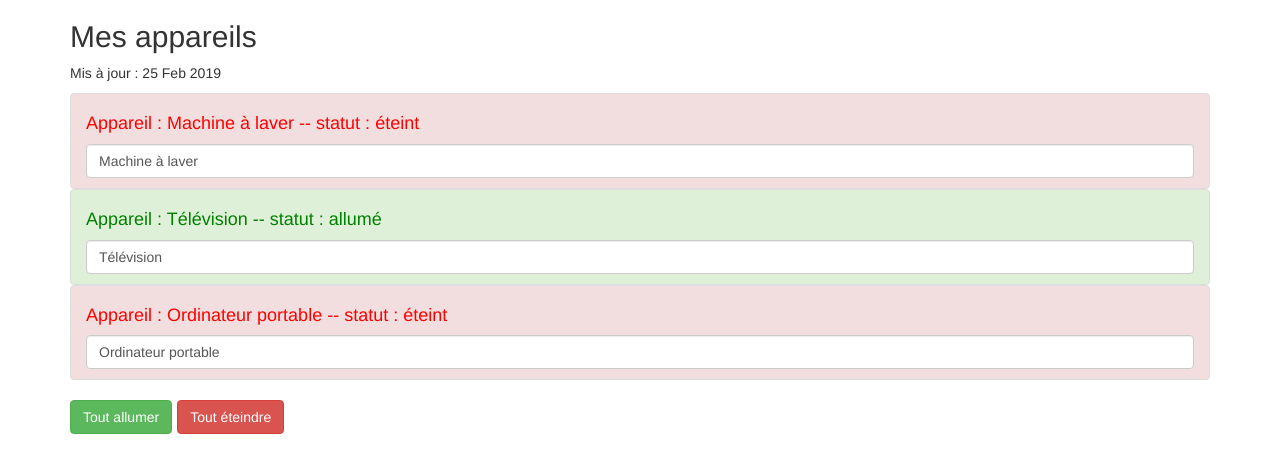
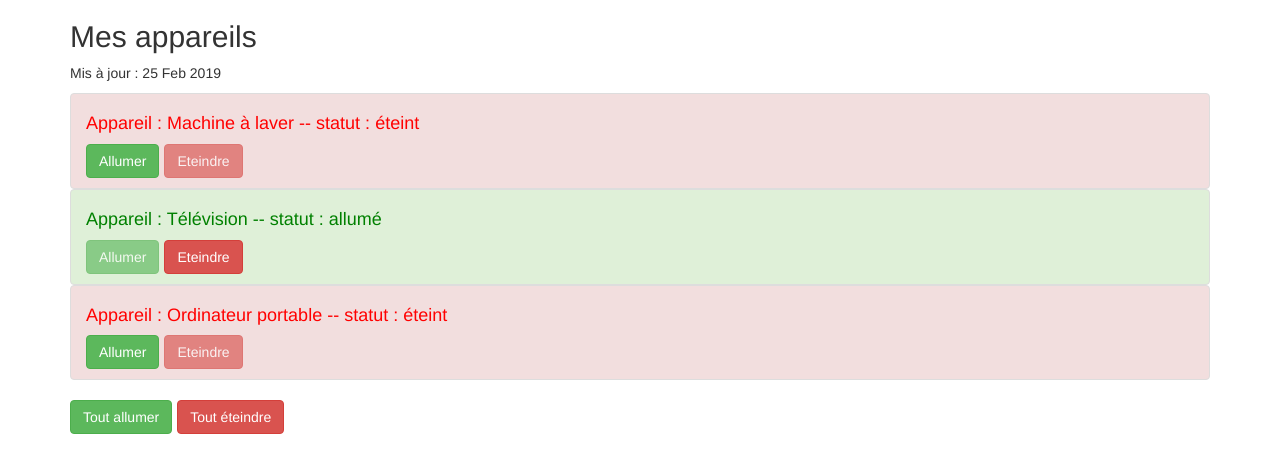
Before and after one commit to tdevilleduc/ocr-angular, an Angular app: page / in a window 1280 px wide. Shown: the top 472 px of the page. Built offline with nearby package versions, Linux system fonts and the light colour scheme.

Commit message:
[feat] chap9: ajout de fonctionnalités a appareilService pour allumer/eteindre un appareil spécifique

```diff
--- a/src/app/app.component.html
+++ b/src/app/app.component.html
@@ -6,7 +6,8 @@
       <p>Mis à jour : {{ lastUpdate | async | date: 'dd MMM yyyy' }}</p>
 
       <ul class="list-group">
-        <app-appareil *ngFor="let appareil of appareils"
+        <app-appareil *ngFor="let appareil of appareils; let i = index"
+                      [indexOfAppareil]="i"
                       [appareilName]="appareil.name"
                       [appareilStatus] = "appareil.status"></app-appareil>
       </ul>
--- a/src/app/appareil/appareil.component.html
+++ b/src/app/appareil/appareil.component.html
@@ -2,6 +2,13 @@
                 'list-group-item-success': appareilStatus === 'allumé',
                 'list-group-item-danger': appareilStatus === 'éteint' }">
   <h4 [ngStyle]="{ color: getColor() }"> Appareil : {{ appareilName }} -- statut : {{ getStatus() }}</h4>
-  <input type="text" class="form-control" [(ngModel)]="appareilName" >
 
+  <div class="btn-toolbar">
+    <button class="btn btn-success"
+            (click)="onSwitchOn()"
+            [disabled]="appareilStatus === 'allumé'">Allumer</button>
+    <button class="btn btn-danger"
+            (click)="onSwitchOff()"
+            [disabled]="appareilStatus === 'éteint'">Eteindre</button>
+  </div>
 </li>
--- a/src/app/appareil/appareil.component.ts
+++ b/src/app/appareil/appareil.component.ts
@@ -1,4 +1,6 @@
 import { Component, Input, OnInit } from '@angular/core';
+
+import { AppareilService } from '../services/appareil.service';
 
 @Component({
   selector: 'app-appareil',
@@ -9,8 +11,9 @@
 
   @Input() appareilName: string;
   @Input() appareilStatus: string;
+  @Input() indexOfAppareil: number;
 
-  constructor() { }
+  constructor(private appareilService: AppareilService) { }
 
   ngOnInit() {
   }
@@ -26,4 +29,12 @@
       return 'red';
     }
   }
+
+  onSwitchOn() {
+    this.appareilService.switchOnOne(this.indexOfAppareil);
+  }
+
+  onSwitchOff() {
+    this.appareilService.switchOffOne(this.indexOfAppareil);
+  }
 }
--- a/src/app/services/appareil.service.ts
+++ b/src/app/services/appareil.service.ts
@@ -26,4 +26,12 @@
       appareil.status = 'éteint';
     }
   }
+
+  switchOnOne(index: number) {
+      this.appareils[index].status = 'allumé';
+  }
+
+  switchOffOne(index: number) {
+      this.appareils[index].status = 'éteint';
+  }
 }
```
